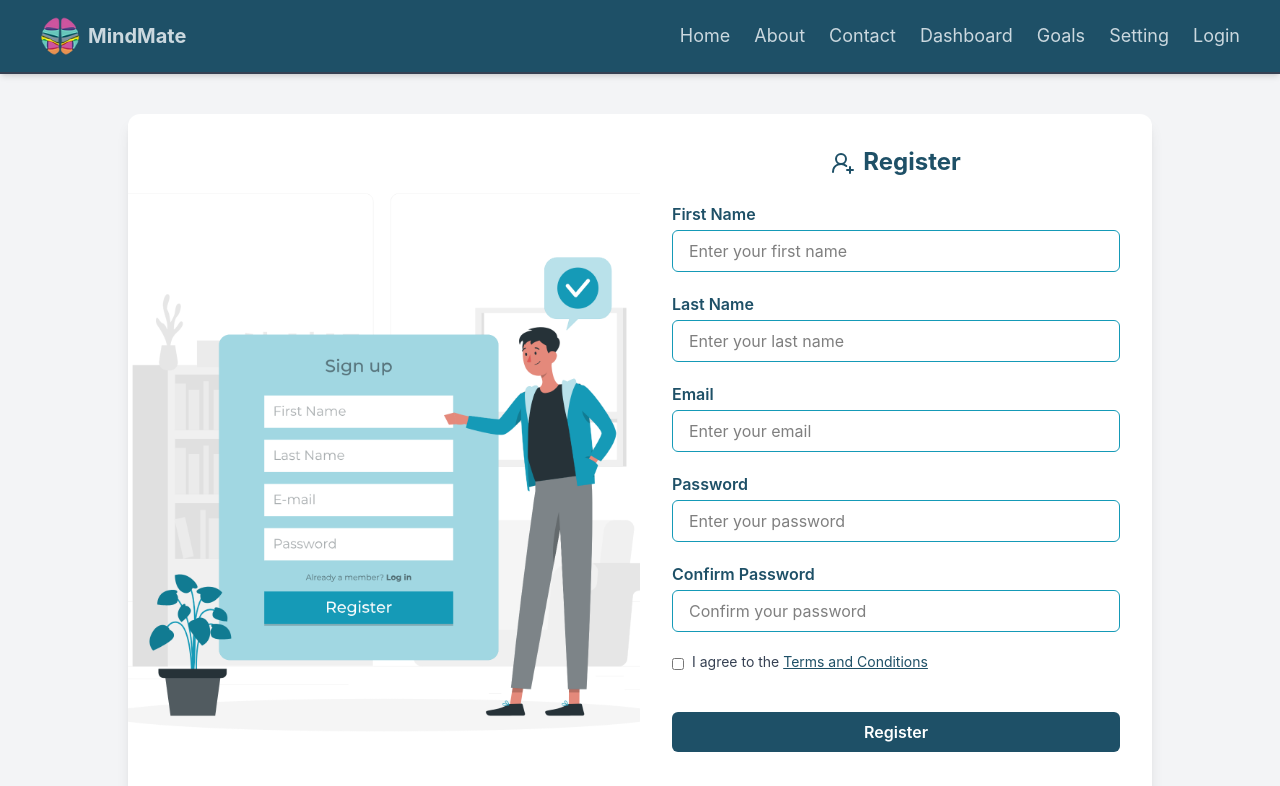
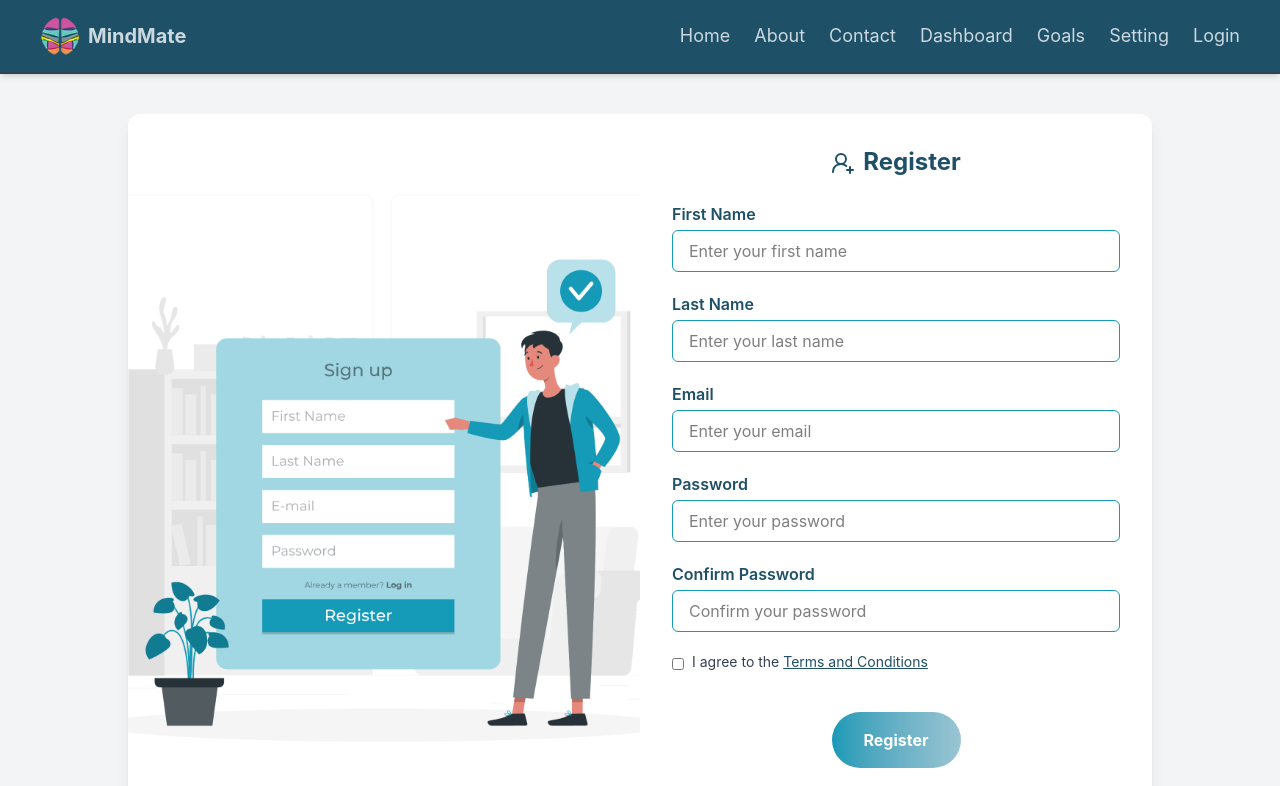
Before and after one commit to Gayatripatil1908/icp10.11-react-1-MindMate, a React (Vite) app: page /Register in a window 1280 px wide. Shown: the top 786 px of the page. Built offline with nearby package versions, Linux system fonts and the light colour scheme.

Commit message:
Button component updated

```diff
--- a/src/components/Button.jsx
+++ b/src/components/Button.jsx
@@ -1,8 +1,15 @@
 import React from 'react'
 
-function Button({title}) {
+function Button({ title }) {
   return (
-    <button style={{ background: 'linear-gradient(90deg, #159ab7, #9ac5d3)', color: '#fff', boxShadow: '0 2px 8px #159ab780' }} className="px-8 py-4 rounded-full cursor-pointer font-bold transition-all duration-300">{title}</button>
+    <button
+      className="px-8 py-4 rounded-full cursor-pointer font-bold text-white
+                 bg-gradient-to-r from-[#159ab7] to-[#9ac5d3]
+                 transition-transform duration-200 ease-out
+                 hover:scale-105 active:scale-95"
+    >
+      {title}
+    </button>
   )
 }
 
--- a/src/views/login/Login.jsx
+++ b/src/views/login/Login.jsx
@@ -82,11 +82,6 @@ function Login() {
               </div>
 
               <div className="flex justify-center">
-                {/* <button
-                  type="submit"
-                  className="bg-[#1e5067] cursor-pointer text-white font-semibold w-full py-2 mb-4 rounded-md hover:bg-[#159ab7] transition"
-                >Login
-                </button> */}
                 <Button title="Login" />
               </div>
             </form>
--- a/src/views/login/Register.jsx
+++ b/src/views/login/Register.jsx
@@ -4,6 +4,7 @@ import { useNavigate } from 'react-router-dom';
 import registerImage from '../../assets/Register.png';
 import Navbar from '../../components/Navbar.jsx';
 import Footer from '../../components/Footer.jsx';
+import Button from '../../components/Button.jsx';
 
 function Register() {
   const navigate = useNavigate();
@@ -122,17 +123,12 @@ function Register() {
                 </label>
               </div>
 
-              <div className="flex justify-center">
-                <button
-                  type="submit"
-                  className="bg-[#1e5067] cursor-pointer text-white font-semibold w-full py-2 mb-4 rounded-md hover:bg-[#159ab7] transition"
-                >
-                  Register
-                </button>
+              <div className="flex justify-center !w-full">
+                <Button title="Register" />
               </div>
             </form>
 
-            <p className="mt-4 text-center text-sm text-gray-600">
+            <p className="mt-7 text-center text-sm text-gray-600">
               Already have an account?{' '}
               <a href="/login" className="text-[#159ab7] hover:text-[#ff0000] font-medium">
                 Login here
```
